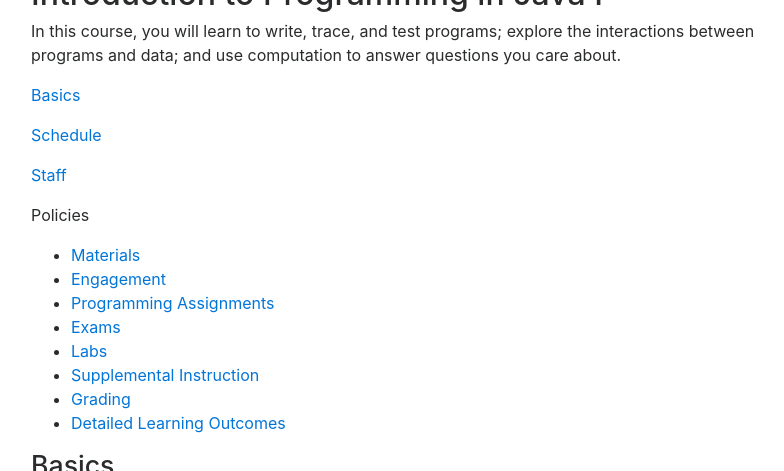
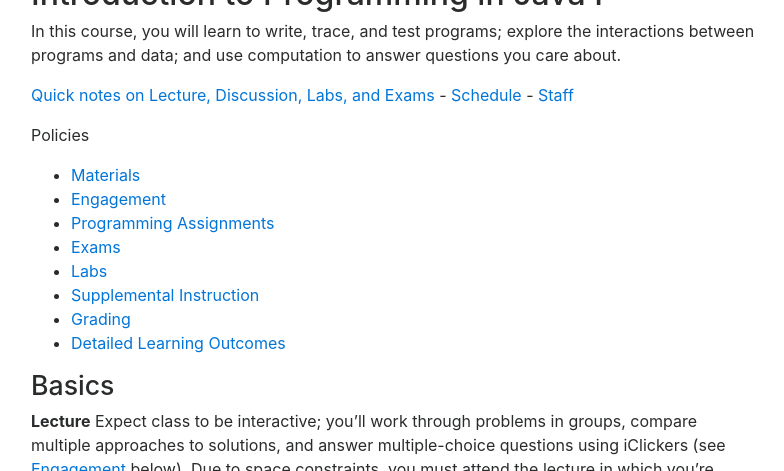
Before and after one commit to ucsd-cse8a-f18/ucsd-cse8a-f18.github.io, a Jekyll site: the page built from index.md, in a window 1280 px wide and 900 px high, cut to the strip 429-900 px from the top of the window. Shown: the whole strip, without its empty margins (244-1028 px from the left). Built offline with Jekyll 4.4.1, drawn with Linux system fonts in a browser that asks for light colours; nearby versions of some CDN libraries.

Commit message:
Update index.md

```diff
--- a/index.md
+++ b/index.md
@@ -10,11 +10,7 @@ In this course, you will learn to write, trace, and test programs; explore
 the interactions between programs and data; and use computation to answer
 questions you care about.
 
-<a href="#basics">Basics</a>
-
-<a href="#schedule">Schedule</a>
-
-<a href="#staff">Staff</a>
+<a href="#basics">Quick notes on Lecture, Discussion, Labs, and Exams</a> - <a href="#schedule">Schedule</a> - <a href="#staff">Staff</a>
 
 Policies
 
```
